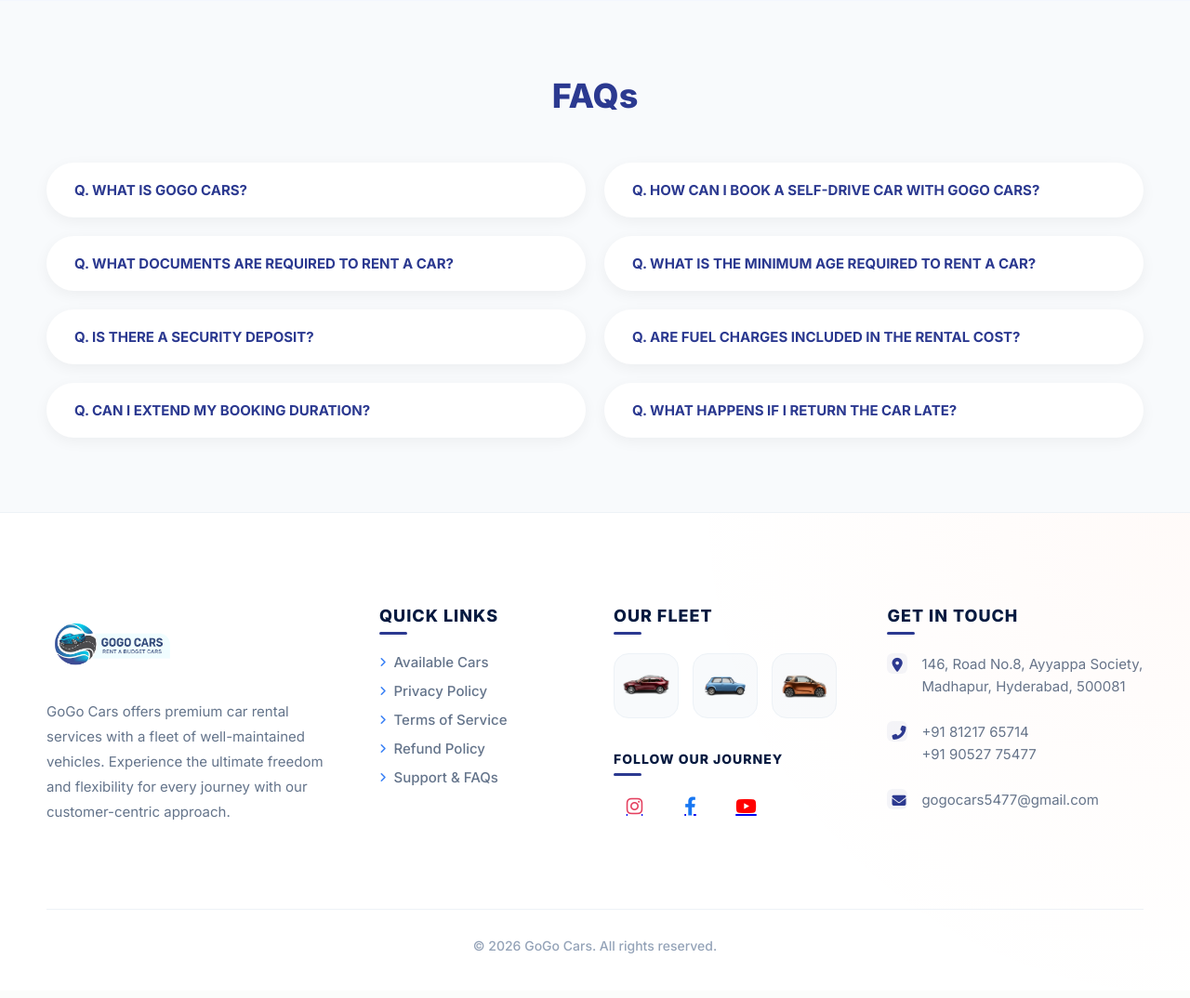
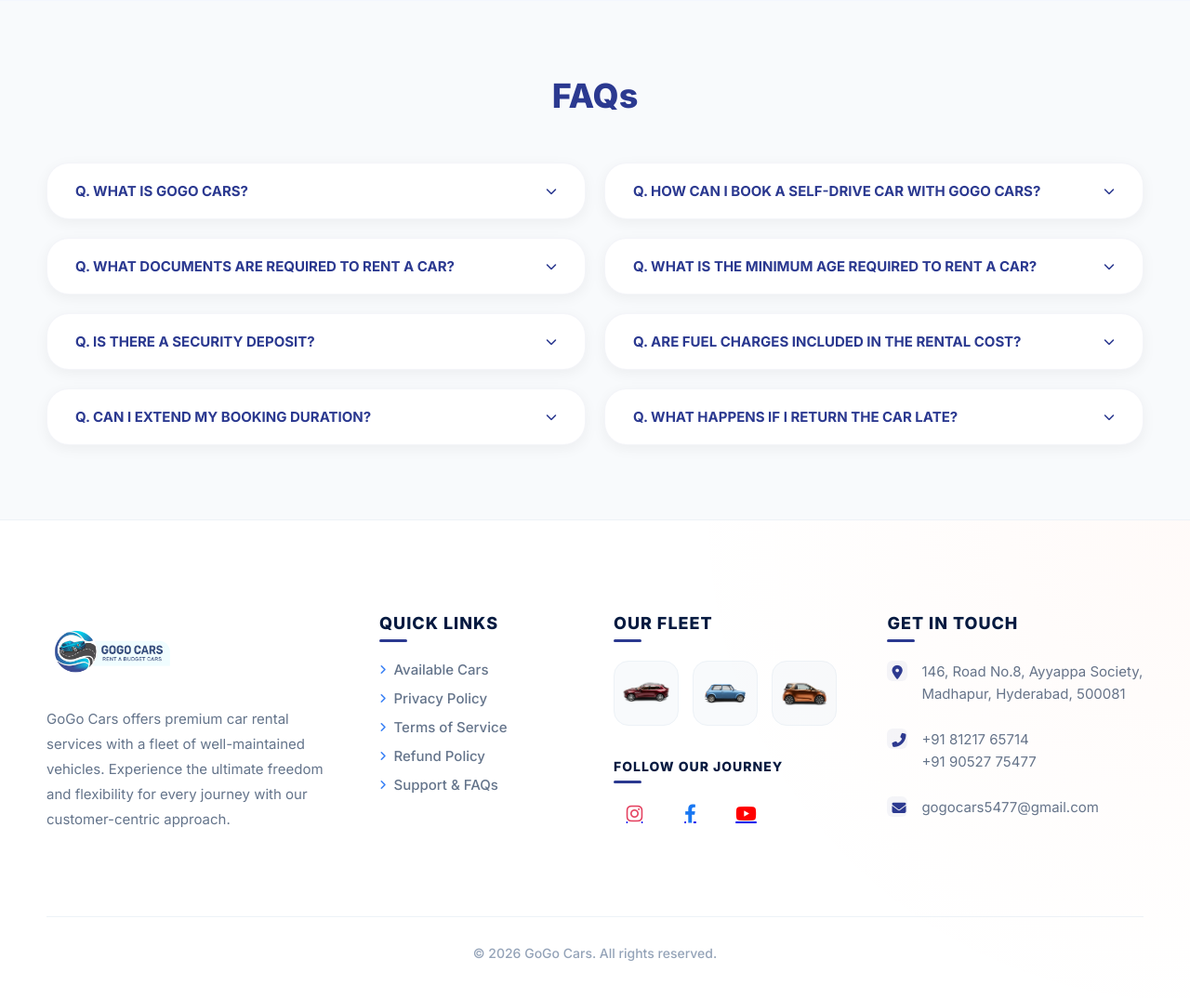
Before and after one commit to mohanracharla46/gogocar, a FastAPI app: page / in a window 1280 px wide. Shown: the part 1883-2957 px from the top of the page at 93% size. Before the commit the page ends 2909 px from the top, so only its background shows below. Run offline with FastAPI, Linux system fonts and the light colour scheme.

Commit message:
Implement interactive FAQ accordion on homepage

```diff
--- a/templates/index.html
+++ b/templates/index.html
@@ -1771,17 +1771,24 @@
         .faq-item {
             background: #ffffff;
             padding: 20px 30px;
-            border-radius: 50px;
+            border-radius: 24px;
             box-shadow: 0 4px 15px rgba(0, 0, 0, 0.05);
-            transition: transform 0.3s ease;
+            transition: all 0.3s ease;
             cursor: pointer;
-            display: flex;
-            align-items: center;
+            display: block;
+            border: 1px solid rgba(43, 57, 144, 0.05);
         }
 
         .faq-item:hover {
             transform: translateY(-2px);
             box-shadow: 0 6px 20px rgba(0, 0, 0, 0.1);
+        }
+
+        .faq-question-container {
+            display: flex;
+            justify-content: space-between;
+            align-items: center;
+            gap: 15px;
         }
 
         .faq-question {
@@ -1789,6 +1796,35 @@
             font-weight: 700;
             color: #2b3990;
             text-transform: uppercase;
+        }
+
+        .faq-icon {
+            color: #2b3990;
+            transition: transform 0.3s ease;
+            font-size: 12px;
+        }
+
+        .faq-item.active .faq-icon {
+            transform: rotate(180deg);
+        }
+
+        .faq-answer {
+            max-height: 0;
+            overflow: hidden;
+            transition: all 0.3s cubic-bezier(0, 1, 0, 1);
+            color: #64748b;
+            font-size: 14px;
+            line-height: 1.6;
+        }
+
+        .faq-item.active {
+            border-radius: 20px;
+        }
+
+        .faq-item.active .faq-answer {
+            max-height: 1000px;
+            margin-top: 15px;
+            transition: all 0.3s cubic-bezier(1, 0, 1, 0);
         }
 
 
@@ -2529,29 +2565,85 @@
         <div class="faq-container">
             <h2 class="faq-title">FAQs</h2>
             <div class="faq-grid">
-                <div class="faq-item">
-                    <span class="faq-question">Q. WHAT IS GOGO CARS?</span>
+                <div class="faq-item" onclick="toggleFaq(this)">
+                    <div class="faq-question-container">
+                        <span class="faq-question">Q. WHAT IS GOGO CARS?</span>
+                        <span class="faq-icon"><i class="fas fa-chevron-down"></i></span>
+                    </div>
+                    <div class="faq-answer">
+                        GoGo Cars is a premium self-drive car rental service providing a wide range of well-maintained
+                        vehicles for personal and travel use, offering flexibility and convenience to our customers.
+                    </div>
                 </div>
-                <div class="faq-item">
-                    <span class="faq-question">Q. HOW CAN I BOOK A SELF-DRIVE CAR WITH GOGO CARS?</span>
+                <div class="faq-item" onclick="toggleFaq(this)">
+                    <div class="faq-question-container">
+                        <span class="faq-question">Q. HOW CAN I BOOK A SELF-DRIVE CAR WITH GOGO CARS?</span>
+                        <span class="faq-icon"><i class="fas fa-chevron-down"></i></span>
+                    </div>
+                    <div class="faq-answer">
+                        You can book through our website by selecting your preferred car, choosing the dates and
+                        location, and completing the payment process. It's quick, easy, and secure.
+                    </div>
                 </div>
-                <div class="faq-item">
-                    <span class="faq-question">Q. WHAT DOCUMENTS ARE REQUIRED TO RENT A CAR?</span>
+                <div class="faq-item" onclick="toggleFaq(this)">
+                    <div class="faq-question-container">
+                        <span class="faq-question">Q. WHAT DOCUMENTS ARE REQUIRED TO RENT A CAR?</span>
+                        <span class="faq-icon"><i class="fas fa-chevron-down"></i></span>
+                    </div>
+                    <div class="faq-answer">
+                        You will need a valid Driving License and an Aadhaar Card for verification. These documents can
+                        be uploaded through your profile during the booking process.
+                    </div>
                 </div>
-                <div class="faq-item">
-                    <span class="faq-question">Q. WHAT IS THE MINIMUM AGE REQUIRED TO RENT A CAR?</span>
+                <div class="faq-item" onclick="toggleFaq(this)">
+                    <div class="faq-question-container">
+                        <span class="faq-question">Q. WHAT IS THE MINIMUM AGE REQUIRED TO RENT A CAR?</span>
+                        <span class="faq-icon"><i class="fas fa-chevron-down"></i></span>
+                    </div>
+                    <div class="faq-answer">
+                        The minimum age for renting a self-drive car with GoGo Cars is 21 years. Ensure you have your
+                        identification ready for verification.
+                    </div>
                 </div>
-                <div class="faq-item">
-                    <span class="faq-question">Q. IS THERE A SECURITY DEPOSIT?</span>
+                <div class="faq-item" onclick="toggleFaq(this)">
+                    <div class="faq-question-container">
+                        <span class="faq-question">Q. IS THERE A SECURITY DEPOSIT?</span>
+                        <span class="faq-icon"><i class="fas fa-chevron-down"></i></span>
+                    </div>
+                    <div class="faq-answer">
+                        Yes, a security deposit is required for each booking. This can be in the form of a physical item
+                        (like a bike + RC) or a cash deposit, which is refunded upon safe return of the vehicle.
+                    </div>
                 </div>
-                <div class="faq-item">
-                    <span class="faq-question">Q. ARE FUEL CHARGES INCLUDED IN THE RENTAL COST?</span>
+                <div class="faq-item" onclick="toggleFaq(this)">
+                    <div class="faq-question-container">
+                        <span class="faq-question">Q. ARE FUEL CHARGES INCLUDED IN THE RENTAL COST?</span>
+                        <span class="faq-icon"><i class="fas fa-chevron-down"></i></span>
+                    </div>
+                    <div class="faq-answer">
+                        Fuel charges are generally not included in the rental cost. We provide the car with a certain
+                        fuel level, and we expect it to be returned with the same amount.
+                    </div>
                 </div>
-                <div class="faq-item">
-                    <span class="faq-question">Q. CAN I EXTEND MY BOOKING DURATION?</span>
+                <div class="faq-item" onclick="toggleFaq(this)">
+                    <div class="faq-question-container">
+                        <span class="faq-question">Q. CAN I EXTEND MY BOOKING DURATION?</span>
+                        <span class="faq-icon"><i class="fas fa-chevron-down"></i></span>
+                    </div>
+                    <div class="faq-answer">
+                        Yes, you can request a booking extension through the app or by contacting our support team,
+                        provided the car is available for the requested additional period.
+                    </div>
                 </div>
-                <div class="faq-item">
-                    <span class="faq-question">Q. WHAT HAPPENS IF I RETURN THE CAR LATE?</span>
+                <div class="faq-item" onclick="toggleFaq(this)">
+                    <div class="faq-question-container">
+                        <span class="faq-question">Q. WHAT HAPPENS IF I RETURN THE CAR LATE?</span>
+                        <span class="faq-icon"><i class="fas fa-chevron-down"></i></span>
+                    </div>
+                    <div class="faq-answer">
+                        Late returns may attract additional charges as per our policy. We recommend informing us in
+                        advance if you anticipate any delays.
+                    </div>
                 </div>
             </div>
         </div>
@@ -3416,6 +3508,21 @@
             </div>
         </div>
     </div>
+    <script>
+        function toggleFaq(element) {
+            const isActive = element.classList.contains('active');
+
+            // Close all other FAQs
+            document.querySelectorAll('.faq-item').forEach(item => {
+                item.classList.remove('active');
+            });
+
+            // Toggle clicked FAQ
+            if (!isActive) {
+                element.classList.add('active');
+            }
+        }
+    </script>
     {% include '_header_js.html' %}
 </body>
 
```
